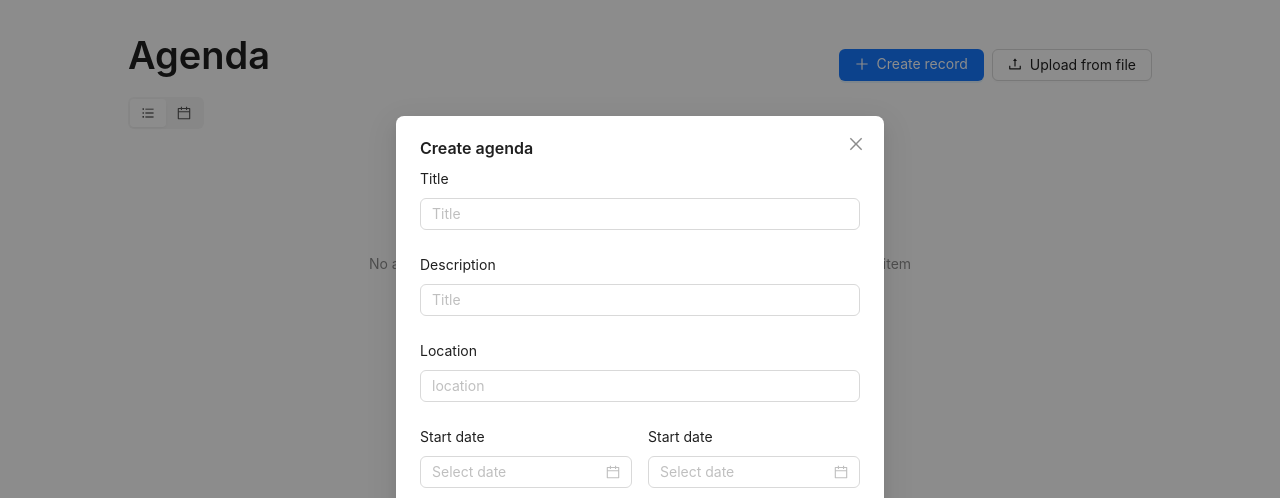
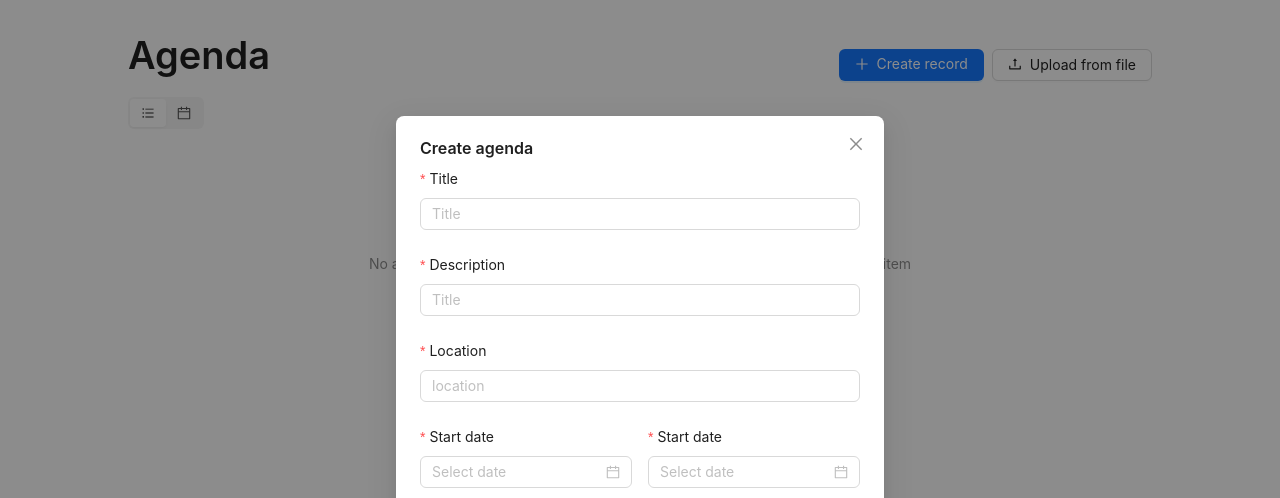
Before and after one commit to blessdarah/react-agenda, a React (Create React App) app: page / in a window 1280 px wide. Both pictures are taken after a click on the button "Create record". Shown: the top 498 px of the page. Built offline with nearby package versions, Linux system fonts and the light colour scheme.

Commit message:
feat: Add validation to agenda form and fix date renderers on agenda table

```diff
--- a/package.json
+++ b/package.json
@@ -12,6 +12,7 @@
     "@types/react-dom": "^18.0.0",
     "antd": "^5.0.0",
     "antd-table-saveas-excel": "^2.2.1",
+    "dayjs": "^1.11.6",
     "react": "^18.2.0",
     "react-dom": "^18.2.0",
     "react-scripts": "5.0.1",
--- a/src/components/agenda/agenda-table.columns.tsx
+++ b/src/components/agenda/agenda-table.columns.tsx
@@ -1,9 +1,9 @@
 import { ColumnsType } from "antd/es/table"
-import moment from "moment"
+import dayjs from "dayjs"
 import { Agenda } from "../../models/agenda.model"
 import AgendaTableOptions from "./agenda-table-options"
 
-export const exportColumns: ColumnsType<Agenda> = [
+export const commonFields: ColumnsType<Agenda> = [
     {
         title: 'Title',
         dataIndex: 'title',
@@ -22,6 +22,10 @@ export const exportColumns: ColumnsType<Agenda> = [
         key: 'location',
         filtered: true,
     },
+]
+
+export const exportColumns: ColumnsType<Agenda> = [
+    ...commonFields,
     {
         title: 'Start date',
         dataIndex: 'startDate',
@@ -37,20 +41,20 @@ export const exportColumns: ColumnsType<Agenda> = [
 ]
 
 export const agendaColumns: ColumnsType<Agenda> = [
-    ...exportColumns,
+    ...commonFields,
     {
         title: 'Start date',
         dataIndex: 'startDate',
         key: 'startDate',
         filtered: true,
-        render: (_, record) => moment(record.startDate).utc().format('D MMM, Y').toString()
+        render: (_, record) => dayjs(record.startDate).format('MMM DD, YYYY | hh:mm')
     },
     {
         title: 'End date',
         dataIndex: 'endDate',
         key: 'endDate',
         filtered: true,
-        render: (_, record) => moment(record.endDate).utc().format('D MMM, Y').toString()
+        render: (_, record) => dayjs(record.endDate).format('MMM DD, YYYY | hh:mm')
     },
     {
         title: 'Options',
--- a/src/components/agenda/agenda.form.tsx
+++ b/src/components/agenda/agenda.form.tsx
@@ -32,6 +32,7 @@ const AgendaForm: React.FC<Props> = ({mode, agenda = emptyAgenda}) => {
     }
 
     return (
+    <>
         <Form
             name="agenda-form"
             form={form}
@@ -42,18 +43,34 @@ const AgendaForm: React.FC<Props> = ({mode, agenda = emptyAgenda}) => {
            <Form.Item
             name="title"
             label="Title"
+            rules={[{
+                required: true,
+                message: "Title is required"
+            }]}
            >
                 <Input placeholder="Title" />
            </Form.Item>
            <Form.Item
             name="description"
             label="Description"
+            requiredMark
+            rules={[{
+                required: true,
+                message: "Description is required",
+            }, {
+                min: 10,
+                message: "Description should have a min of 10 characters"
+            }]}
            >
                 <Input placeholder="Title" />
            </Form.Item>
            <Form.Item
             name="location"
             label="Location"
+            rules={[{
+                required: true,
+                message: "Location is required",
+            }]}
            >
                 <Input placeholder="location"/>
            </Form.Item>
@@ -62,6 +79,10 @@ const AgendaForm: React.FC<Props> = ({mode, agenda = emptyAgenda}) => {
                    <Form.Item
                     name="startDate"
                     label="Start date"
+                    rules={[{
+                        required: true,
+                        message: "Start date is required",
+                    }]}
                    >
                         <DatePicker style={{width: '100%'}} showTime/>
                    </Form.Item>
@@ -70,6 +91,10 @@ const AgendaForm: React.FC<Props> = ({mode, agenda = emptyAgenda}) => {
                    <Form.Item
                     name="endDate"
                     label="Start date"
+                    rules={[{
+                        required: true,
+                        message: "End date is required",
+                    }]}
                    >
                         <DatePicker style={{width: '100%'}} showTime/>
                    </Form.Item>
@@ -79,6 +104,7 @@ const AgendaForm: React.FC<Props> = ({mode, agenda = emptyAgenda}) => {
                 </Space>
             </Row>
         </Form>
+        </>
     )
 }
 
```
Also changed, not shown: 1 other file (tests, documents, lock files or other folders).
